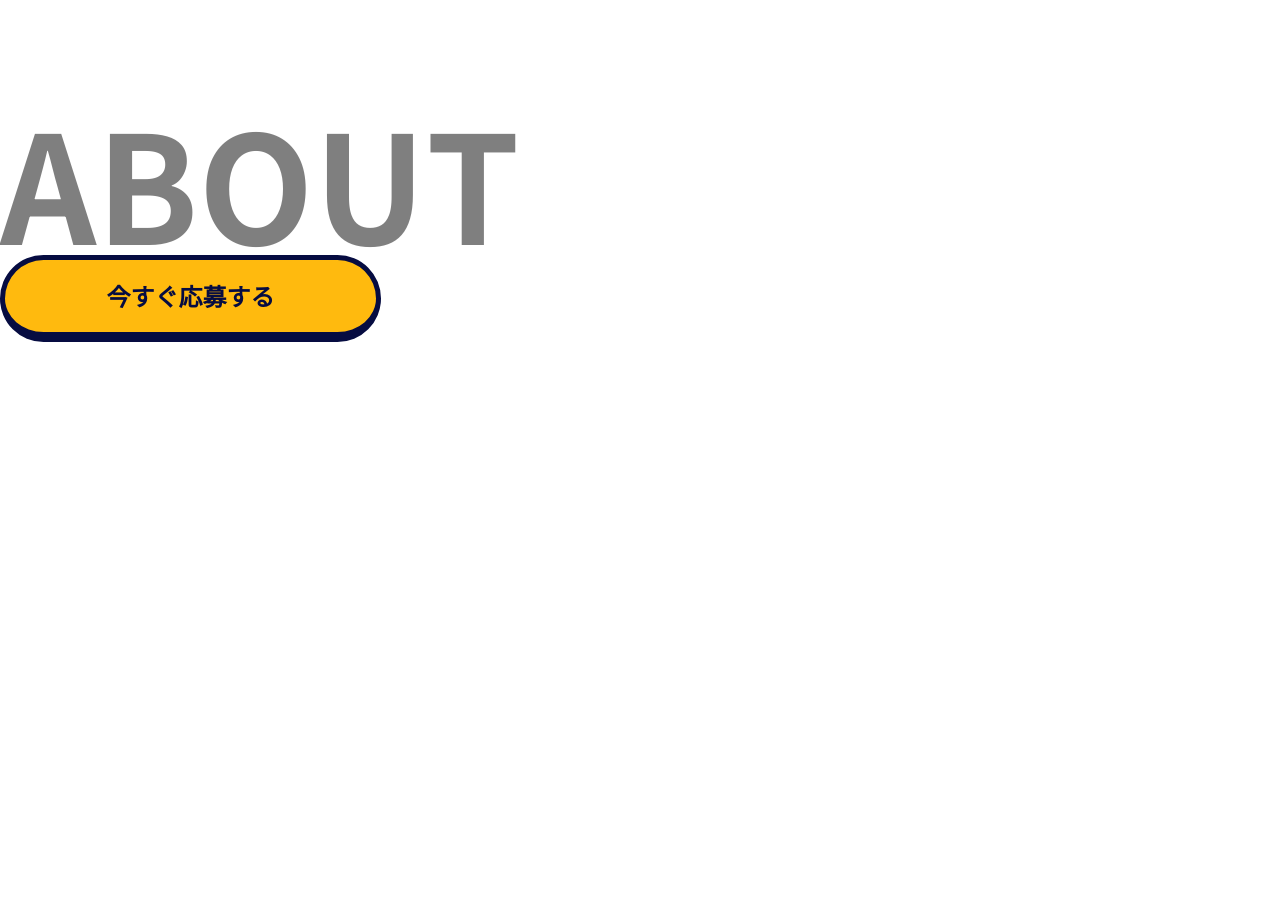
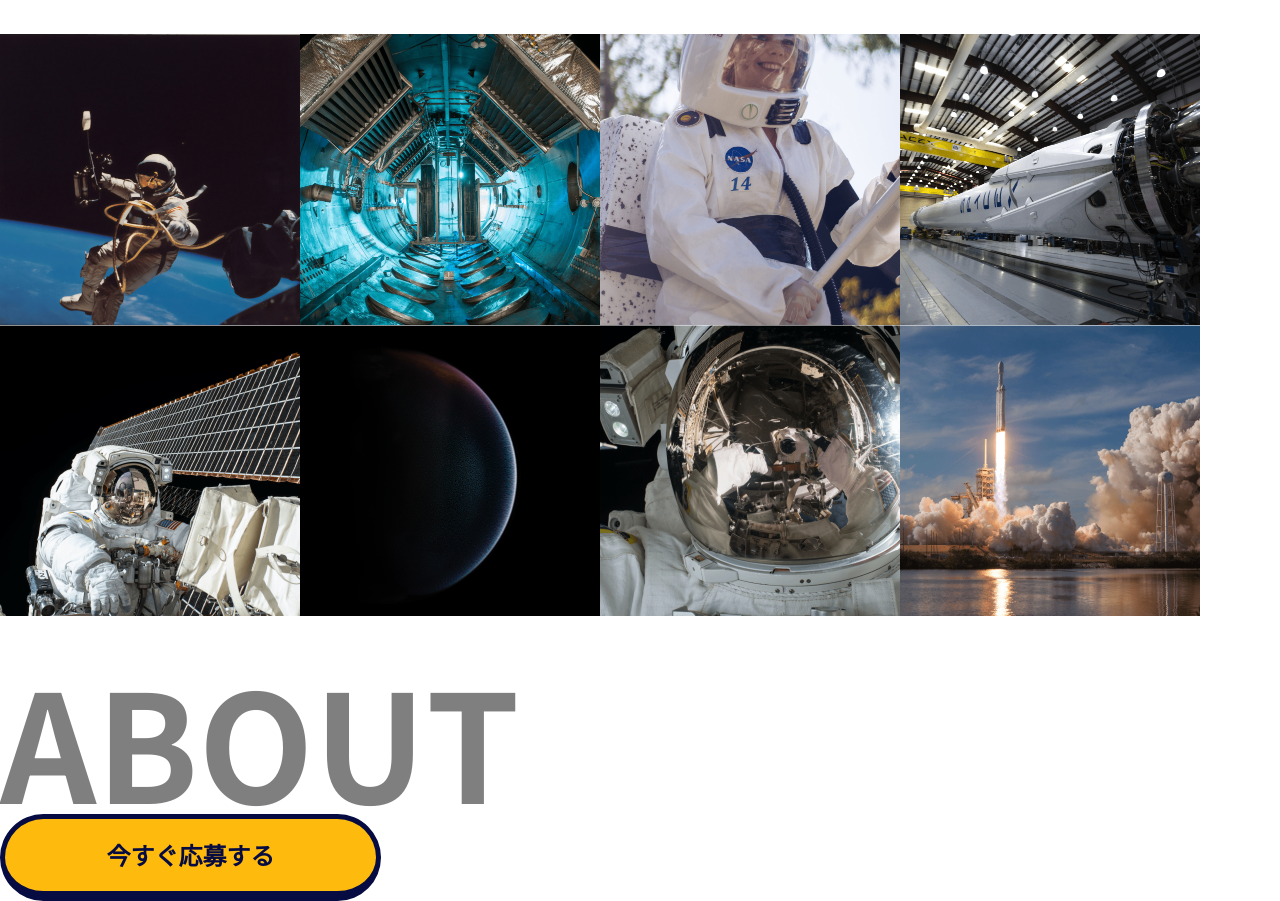
Before and after one commit to YoshitakaKurahashi/noza_yoshitaka, a website: page index.html in a window 1280 px wide. Shown: the part 713-1614 px from the top of the page. Before the commit the page ends 1055 px from the top, so only its background shows below. Drawn offline with nearby package versions, Linux system fonts and the light colour scheme.

Commit message:
insta集の作成2021/11/13

```diff
--- a/index.html
+++ b/index.html
@@ -30,7 +30,6 @@
     <script defer type="text/javascript" src="./assets/js/script.js"></script>
   </head>
   <body>
-    テスト テスト test
 
     <!-- アバウトカード -->
     <div class="about-card">
@@ -67,6 +66,18 @@
       </li><!-- /.career-content -->
     </ul><!-- /.career-content -->
 
+    <!-- インスタ集 -->
+    <div class="insta-contents">
+      <div class="insta-content"><a href="" class="insta-content__img"><img src="/assets/images/common/insta-1.png" alt=""></a><!-- /.insta-content__img --></div><!-- /.insta-content -->
+      <div class="insta-content"><a href="" class="insta-content__img"><img src="/assets/images/common/insta-2.png" alt=""></a><!-- /.insta-content__img --></div><!-- /.insta-content -->
+      <div class="insta-content"><a href="" class="insta-content__img"><img src="/assets/images/common/insta-3.png" alt=""></a><!-- /.insta-content__img --></div><!-- /.insta-content -->
+      <div class="insta-content"><a href="" class="insta-content__img"><img src="/assets/images/common/insta-4.png" alt=""></a><!-- /.insta-content__img --></div><!-- /.insta-content -->
+      <div class="insta-content"><a href="" class="insta-content__img"><img src="/assets/images/common/insta-5.png" alt=""></a><!-- /.insta-content__img --></div><!-- /.insta-content -->
+      <div class="insta-content"><a href="" class="insta-content__img"><img src="/assets/images/common/insta-6.png" alt=""></a><!-- /.insta-content__img --></div><!-- /.insta-content -->
+      <div class="insta-content"><a href="" class="insta-content__img"><img src="/assets/images/common/insta-7.png" alt=""></a><!-- /.insta-content__img --></div><!-- /.insta-content -->
+      <div class="insta-content"><a href="" class="insta-content__img"><img src="/assets/images/common/insta-8.png" alt=""></a><!-- /.insta-content__img --></div><!-- /.insta-content -->
+    </div><!-- /.insta-contents -->
+
     <!-- セクションタイトル -->
     <h2 class="section__title section__title--about">宇宙のお仕事について</h2>
     <!-- /.section__title section__title--about -->
--- /dev/null
+++ b/src/sass/module/_insta.scss
@@ -0,0 +1,22 @@
+
+
+// インスタ集
+.insta-contents {
+display: flex;
+flex-wrap: wrap;
+max-width: rem(1200);
+width: 100%;
+}
+
+.insta-content {
+  max-width: rem(300);
+  width: 100%;
+}
+
+.insta-content__img {
+// max-width: rem(300);
+// width: 100%;
+  img {
+
+  }
+}
```
Also changed, not shown: assets/css/styles.css.
